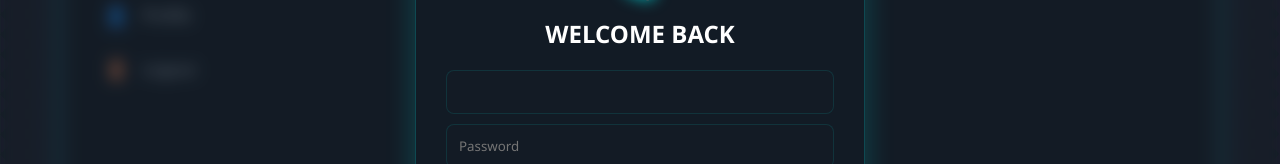
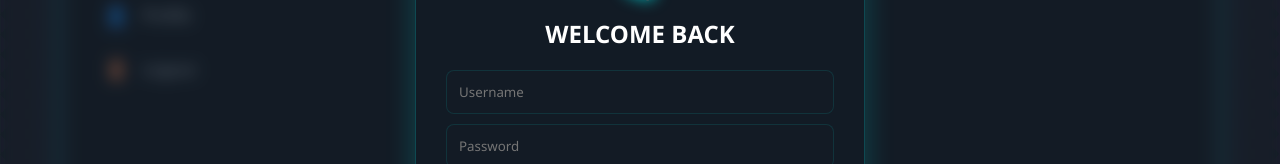
Before and after one commit to konradc67/AI-Quiz-Generator-Platform, a React (Vite) app: page /login in a window 1280 px wide. Shown: the part 296-460 px from the top of the page. Built offline with nearby package versions, Linux system fonts and the light colour scheme.

Commit message:
fix: login fix

```diff
--- a/src/components/layout/Login.jsx
+++ b/src/components/layout/Login.jsx
@@ -66,6 +66,7 @@ export default function Login() {
                 <form onSubmit={handleLogin} style={{ display: 'flex', flexDirection: 'column', gap: '10px' }}>
                     <input
                         type="text"
+                        placeholder="Username"
                         value={username}
                         onChange={(e) => setUsername(e.target.value)}
                         required
```
